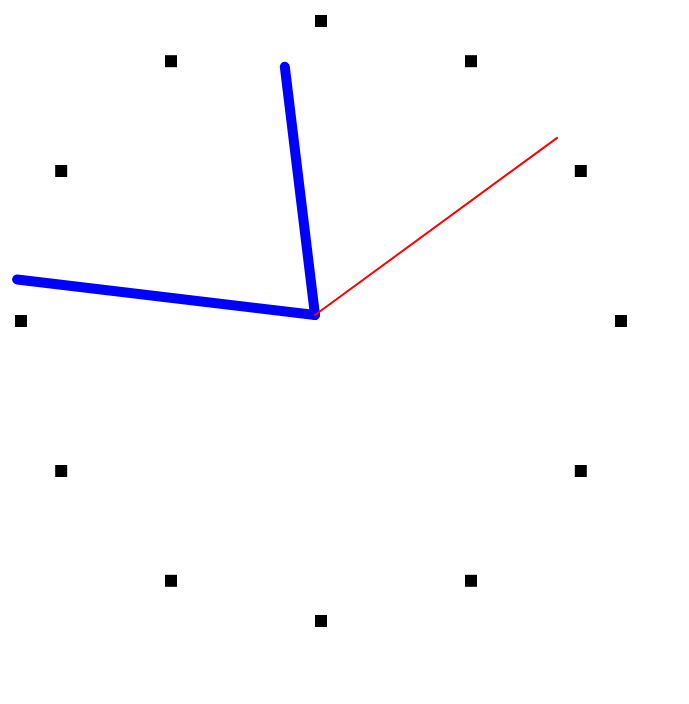
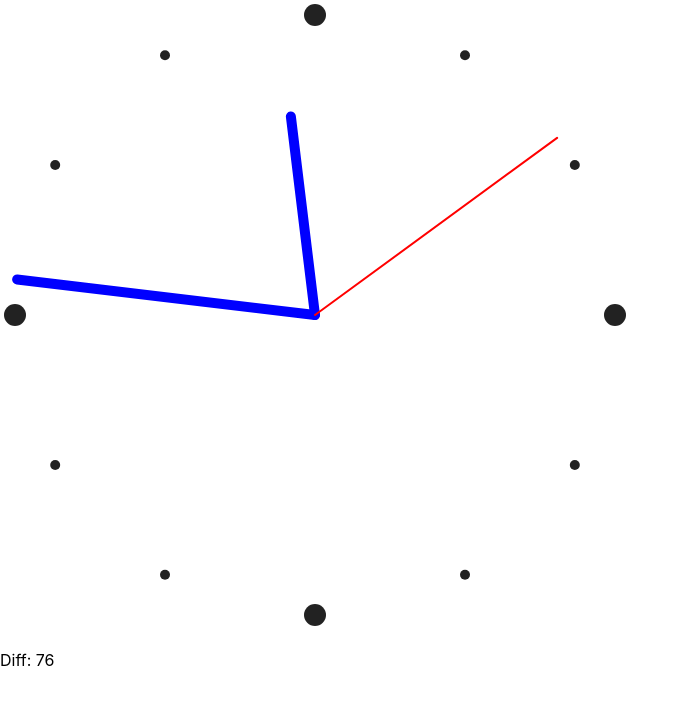
Before and after one commit to kloss7777/clock, a React (Create React App) app: page / in a window 1280 px wide. Shown: the top 704 px of the page, without its empty margins (0-689 px from the left). Built offline with nearby package versions, Linux system fonts and the light colour scheme.

Commit message:
change clock face

```diff
--- a/src/App.tsx
+++ b/src/App.tsx
@@ -38,9 +38,13 @@ export const App = () => {
     return () => clearInterval(interval);
   }, []);
 
+  let diff = Math.abs(angles[0]-angles[1]);
+  if (diff>180) { diff = 360-diff; }
+
   return (
       <div>
         <Clock angles={angles}/>
+        <p>Diff: {Math.round(diff)}</p>
       </div>
   )
 }
--- a/src/Clock.tsx
+++ b/src/Clock.tsx
@@ -6,16 +6,14 @@ interface ClockProps {
 
 const WIDTH = 630;
 const HEIGHT = 630;
-const POINT_WIDTH = 12;
-const POINT_HEIGHT = 12;
-const POINT_COLOR = "#ff0000";
+
+const POINT_COLOR = "#222222";
 
 const ANGLE_PER_HOUR = 30;
 
 const SECONDS_HAND_LENGTH = 300;
 const MINUTES_HAND_LENGTH = 300;
-const HOURS_HAND_LENGTH = 250;
-
+const HOURS_HAND_LENGTH = 200;
 
 const degToRad = (degrees:number) => {
     return degrees * (Math.PI/180);
@@ -34,22 +32,15 @@ export const Clock = (props: ClockProps) => {
     const hours_hand_x = clock_center_x + Math.sin(degToRad(180-props.angles[0])) * HOURS_HAND_LENGTH;
     const hours_hand_y = clock_center_y + Math.cos(degToRad(180-props.angles[0])) * HOURS_HAND_LENGTH;
 
-
     return (
         <svg width={WIDTH} height={HEIGHT}>
             {[0,1,2,3,4,5,6,7,8,9,10,11].map((hour) => {
                 const x = clock_center_x + Math.sin(degToRad(hour*ANGLE_PER_HOUR)) * 300;
                 const y = clock_center_y + Math.cos(degToRad(hour*ANGLE_PER_HOUR)) * 300;
+                const radius = ((hour % 3) === 0) ? 11 : 5;
                 return (
-                    <rect
-                        x={x}
-                        y={y}
-                        width={POINT_WIDTH}
-                        height={POINT_HEIGHT}
-                        color={POINT_COLOR}
-                    />
-                )
-
+                    <circle cx={x} cy={y} r={radius} fill={POINT_COLOR}/>
+                );
             })}
             <line
                 x1={clock_center_x}
```
Also changed, not shown: 2 other files (tests, documents, lock files or other folders).
